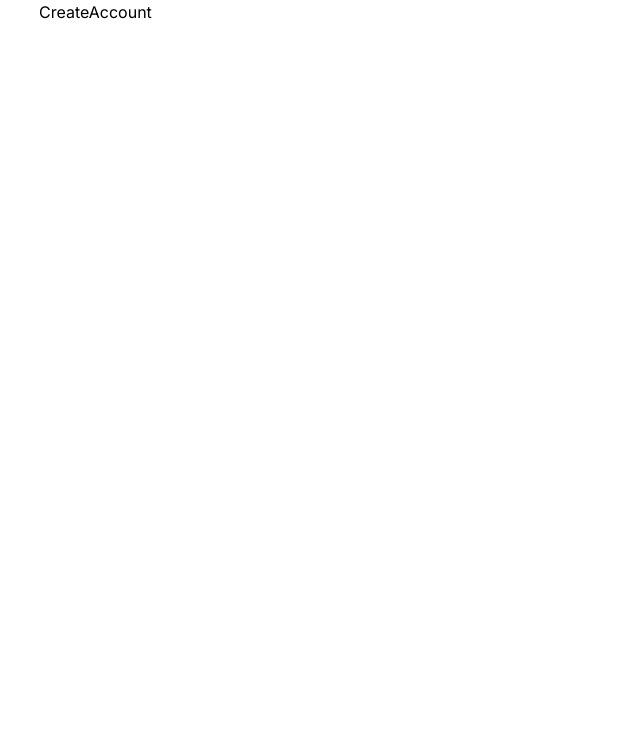
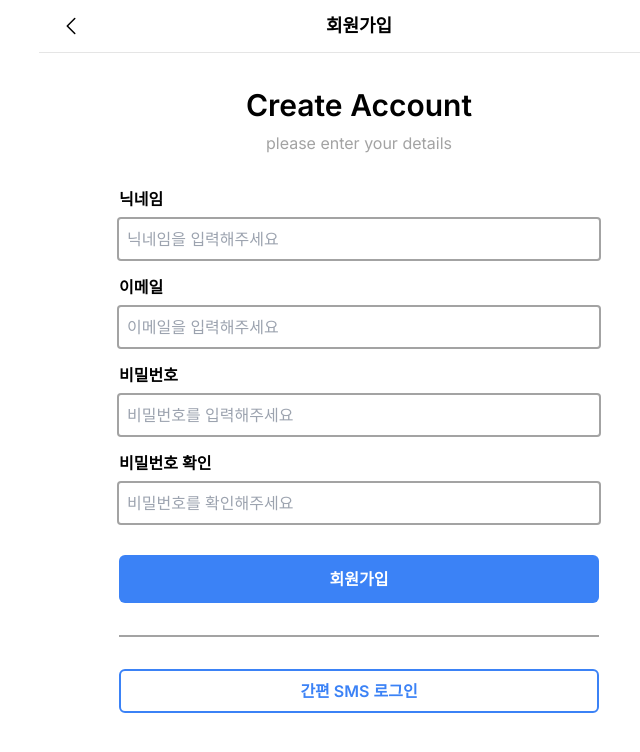
Before and after one commit to MrJinkyu/rescue-of-pets, a Next.js app: page /create-account in a window 1280 px wide. Shown: the top 752 px of the page, without its empty margins (281-921 px from the left). Built offline with nearby package versions, Linux system fonts and the light colour scheme.

Commit message:
feat: 회원가입페이지 UI 작업

```diff
--- a/app/(auth)/create-account/page.tsx
+++ b/app/(auth)/create-account/page.tsx
@@ -1,3 +1,53 @@
+import AuthButton from "@/components/(auth)/auth-button";
+import Input from "@/components/(auth)/input";
+import Line from "@/components/(auth)/line";
+import SmsButton from "@/components/(auth)/sms-button";
+import AddTopBar from "@/components/common/add-top-bar";
+import Link from "next/link";
+
 export default function CreateAccount() {
-  return <div>CreateAccount</div>;
+  return (
+    <section className=" flex flex-col items-center justify-center w-full h-screen">
+      <AddTopBar title="회원가입" />
+      <main className="flex flex-col items-center gap-8 w-full">
+        <div className="flex flex-col gap-2 items-center text-black">
+          <p className="font-semibold text-3xl">Create Account</p>
+          <p className="text-md text-neutral-400">please enter your details</p>
+        </div>
+        <form className="flex flex-col gap-4 w-3/4">
+          <Input
+            label="닉네임"
+            name="username"
+            type="text"
+            placeholder="닉네임을 입력해주세요"
+            required
+          />
+          <Input
+            label="이메일"
+            name="email"
+            type="email"
+            placeholder="이메일을 입력해주세요"
+            required
+          />
+          <Input
+            label="비밀번호"
+            name="password"
+            type="password"
+            placeholder="비밀번호를 입력해주세요"
+            required
+          />
+          <Input
+            label="비밀번호 확인"
+            name="password_confirm"
+            type="password"
+            placeholder="비밀번호를 확인해주세요"
+            required
+          />
+          <AuthButton text="회원가입" />
+        </form>
+        <Line />
+        <SmsButton />
+      </main>
+    </section>
+  );
 }
--- a/app/(auth)/login/page.tsx
+++ b/app/(auth)/login/page.tsx
@@ -4,7 +4,6 @@ import Line from "@/components/(auth)/line";
 import SmsButton from "@/components/(auth)/sms-button";
 import AddTopBar from "@/components/common/add-top-bar";
 import Link from "next/link";
-import React from "react";
 
 export default function Login() {
   return (
@@ -21,8 +20,15 @@ export default function Login() {
             name="email"
             type="email"
             placeholder="이메일을 입력해주세요"
+            required
           />
-          <Input label="비밀번호" name="password" type="password" />
+          <Input
+            label="비밀번호"
+            name="password"
+            type="password"
+            placeholder="비밀번호를 입력해주세요"
+            required
+          />
           <AuthButton text="로그인" />
         </form>
         <div className="flex items-center">
--- /dev/null
+++ b/app/(auth)/sms/page.tsx
@@ -0,0 +1,5 @@
+import React from "react";
+
+export default function SmsLogin() {
+  return <div>SmsLogin</div>;
+}
--- a/components/(auth)/line.tsx
+++ b/components/(auth)/line.tsx
@@ -1,3 +1,3 @@
 export default function Line() {
-  return <div className="bg-neutral-600 w-3/4 h-0.5" />;
+  return <div className="bg-neutral-400 w-3/4 h-0.5" />;
 }
--- a/components/(auth)/sms-button.tsx
+++ b/components/(auth)/sms-button.tsx
@@ -3,7 +3,7 @@ import Link from "next/link";
 export default function SmsButton() {
   return (
     <Link
-      href=""
+      href="/sms"
       className="border-blue-500 border-2 w-3/4 text-center text-blue-500 font-semibold rounded-md p-2"
     >
       간편 SMS 로그인
```
